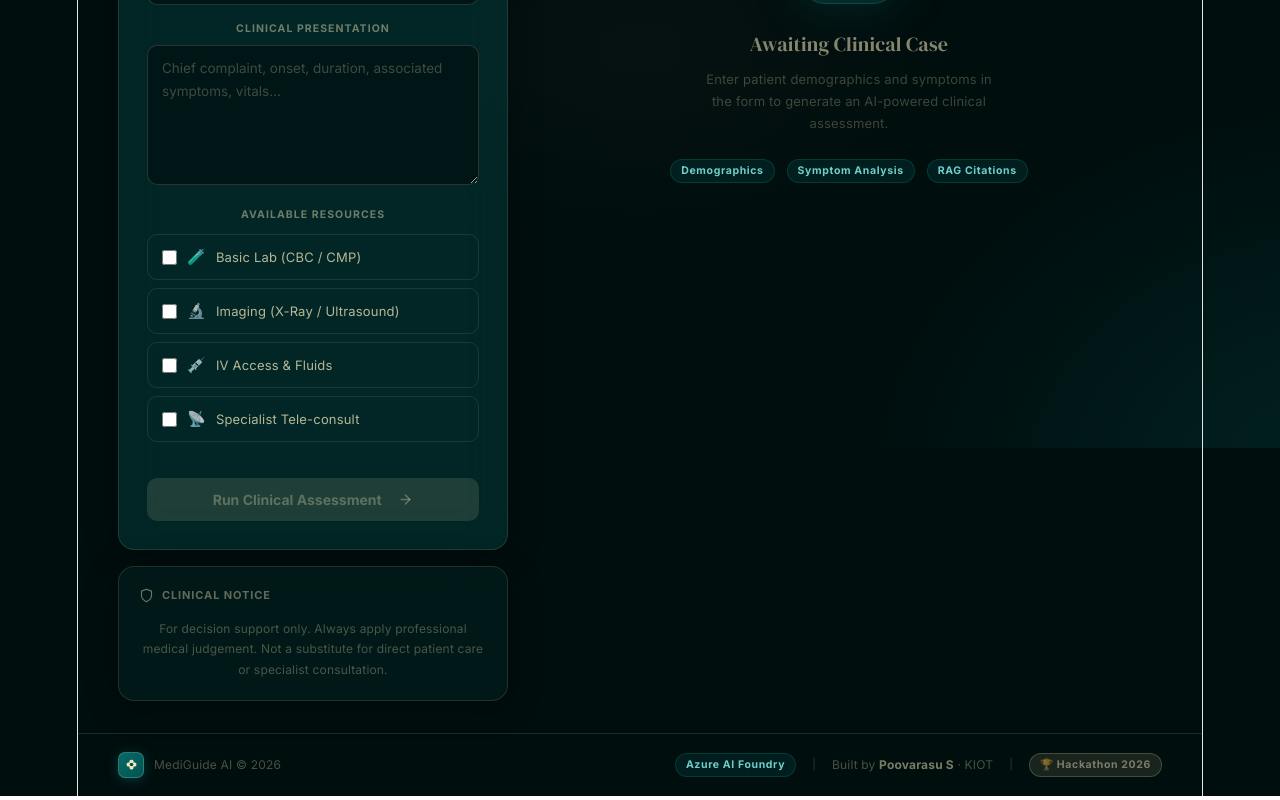
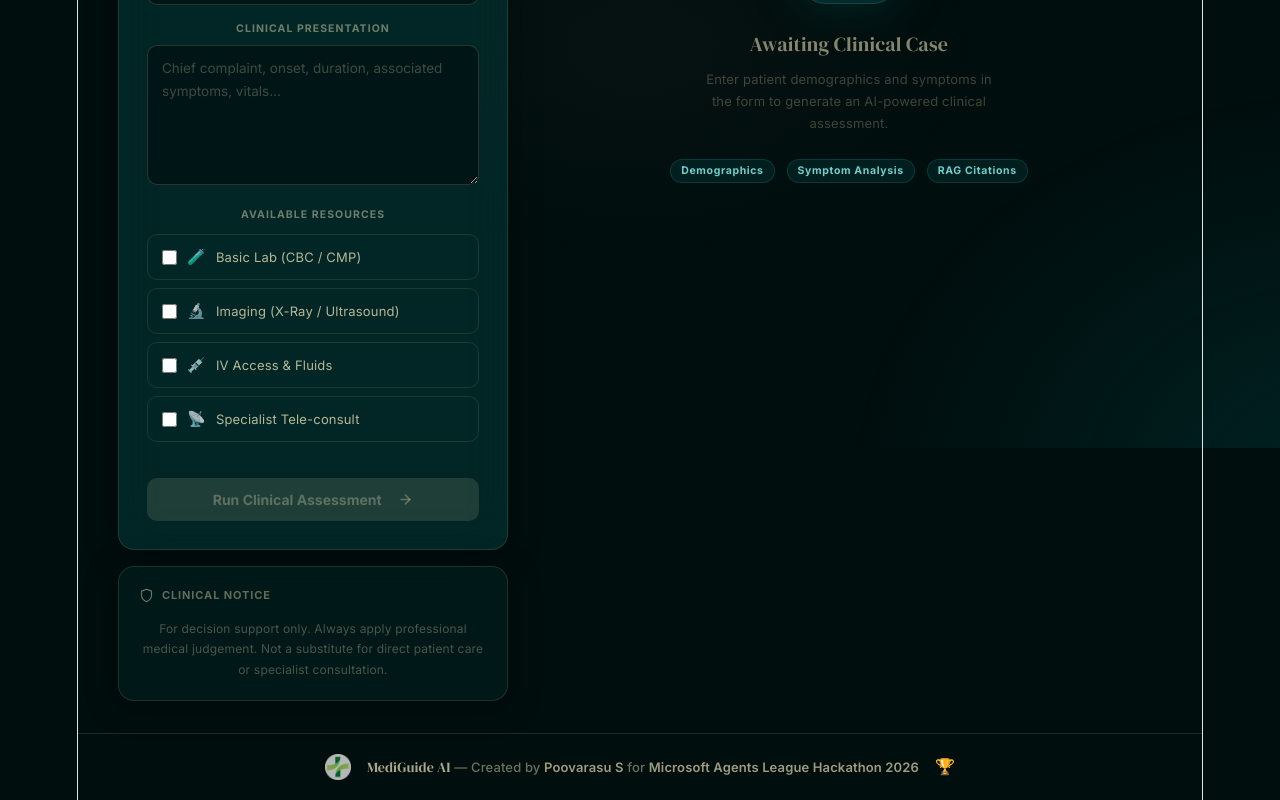
Before and after one commit to poovarasu638178-rgb/mediguide-ai, a React (Vite) app in the folder frontend/: page / in a window 1280 px wide. Shown: the part 352-1152 px from the top of the page. Built offline with nearby package versions, Linux system fonts and the light colour scheme.

Commit message:
Use real favicon.png as logo everywhere + clean footer credit

```diff
--- a/frontend/index.html
+++ b/frontend/index.html
@@ -8,8 +8,8 @@
     <meta name="theme-color" content="#035352" />
 
     <!-- Favicon / App Icons -->
-    <link rel="icon" type="image/svg+xml" href="/favicon.svg" />
-    <link rel="apple-touch-icon" href="/favicon.svg" />
+    <link rel="icon" type="image/png" href="/favicon.png" />
+    <link rel="apple-touch-icon" href="/favicon.png" />
 
     <!-- Open Graph -->
     <meta property="og:title" content="MediGuide AI — Clinical Decision Support" />
--- a/frontend/src/App.jsx
+++ b/frontend/src/App.jsx
@@ -4,6 +4,7 @@ import React, { useState, useEffect, useRef } from 'react';
    MEDIGUIDE AI  —  Premium Business UI
    Palette: Authentic Teal #035352  ·  Sidecar Yellow #F3E8BC
    Microsoft Agents League Hackathon 2026
+   Logo/Favicon: favicon.png (user asset)
 ═══════════════════════════════════════════════════════════ */
 
 const CSS = () => (
@@ -321,14 +322,15 @@ const CSS = () => (
   `}</style>
 );
 
+/* ── Logo image component using user's favicon.png ── */
+const LogoImg = ({ size = 32, style = {} }) => (
+  <img src="/favicon.png" alt="MediGuide AI Logo"
+    width={size} height={size}
+    style={{ borderRadius: 8, objectFit: 'contain', display: 'block', ...style }}
+  />
+);
+
 /* ══════════════ SVG ICONS ══════════════ */
-const LogoSVG = ({ size = 20 }) => (
-  <svg width={size} height={size} viewBox="0 0 64 64" fill="none">
-    <rect x="22" y="8" width="20" height="48" rx="8" fill="#F3E8BC"/>
-    <rect x="8" y="22" width="48" height="20" rx="8" fill="#F3E8BC"/>
-    <circle cx="32" cy="32" r="9" fill="#035352"/>
-  </svg>
-);
 
 const CheckIco = () => (
   <svg width="13" height="13" viewBox="0 0 24 24" fill="none" stroke="currentColor" strokeWidth="3" strokeLinecap="round" strokeLinejoin="round">
@@ -397,7 +399,7 @@ const EmptyState = () => (
       display:'flex',alignItems:'center',justifyContent:'center',
       boxShadow:'0 0 48px rgba(3,83,82,0.4)',
     }}>
-      <LogoSVG size={44} />
+      <LogoImg size={60} style={{borderRadius:12}} />
     </div>
     <div>
       <div style={{fontSize:20,fontFamily:'DM Serif Display,serif',color:'rgba(243,232,188,0.55)',marginBottom:8}}>
@@ -428,8 +430,9 @@ const LoadingPanel = ({ step, steps }) => (
           margin:'0 auto 20px',
           boxShadow:'0 0 40px rgba(3,83,82,0.5)',
           animation:'stepglow 1.4s ease-in-out infinite',
+          padding:8,
         }}>
-          <LogoSVG size={32} />
+          <LogoImg size={48} style={{borderRadius:10}} />
         </div>
         <div style={{fontSize:11,fontWeight:700,letterSpacing:'0.1em',textTransform:'uppercase',color:'rgba(243,232,188,0.4)',marginBottom:6}}>
           Azure AI Foundry
@@ -569,7 +572,9 @@ export default function App() {
       <header className="header">
         {/* Logo */}
         <a className="logo-wrap" href="#" onClick={e=>e.preventDefault()}>
-          <div className="logo-ico"><LogoSVG size={20} /></div>
+          <div className="logo-ico" style={{padding:4,background:'transparent',border:'none',boxShadow:'none'}}>
+            <LogoImg size={34} style={{borderRadius:8}} />
+          </div>
           <div>
             <div style={{fontSize:17,fontFamily:'DM Serif Display,serif',color:'var(--y)',lineHeight:1}}>MediGuide AI</div>
             <div style={{fontSize:10,color:'rgba(243,232,188,0.38)',fontWeight:600,letterSpacing:'0.07em',textTransform:'uppercase',marginTop:2}}>
@@ -816,20 +821,16 @@ export default function App() {
       </main>
 
       {/* ── Footer ── */}
-      <footer style={{borderTop:'1px solid var(--gb)',padding:'18px 40px',display:'flex',alignItems:'center',justifyContent:'space-between'}}>
-        <div style={{display:'flex',alignItems:'center',gap:10}}>
-          <div className="logo-ico" style={{width:26,height:26,borderRadius:7}}>
-            <LogoSVG size={13}/>
-          </div>
-          <span style={{fontSize:12,color:'rgba(243,232,188,0.3)'}}>MediGuide AI &copy; 2026</span>
-        </div>
-        <div style={{display:'flex',gap:16,alignItems:'center'}}>
-          <span className="pill pill-teal">Azure AI Foundry</span>
-          <span style={{fontSize:11,color:'rgba(243,232,188,0.2)'}}>|</span>
-          <span style={{fontSize:12,color:'rgba(243,232,188,0.3)'}}>Built by <strong style={{color:'rgba(243,232,188,0.5)'}}>Poovarasu S</strong> · KIOT</span>
-          <span style={{fontSize:11,color:'rgba(243,232,188,0.2)'}}>|</span>
-          <span className="pill pill-yellow">🏆 Hackathon 2026</span>
-        </div>
+      <footer style={{borderTop:'1px solid var(--gb)',padding:'20px 40px',display:'flex',alignItems:'center',justifyContent:'center',gap:16}}>
+        <LogoImg size={26} style={{borderRadius:7,opacity:0.7}} />
+        <span style={{fontSize:13,color:'rgba(243,232,188,0.45)',fontWeight:500,letterSpacing:'0.01em'}}>
+          <strong style={{color:'rgba(243,232,188,0.7)',fontFamily:'DM Serif Display,serif',fontWeight:400,fontSize:14}}>MediGuide AI</strong>
+          {' '}—{' '}
+          Created by <strong style={{color:'rgba(243,232,188,0.65)',fontWeight:600}}>Poovarasu S</strong>{' '}
+          for{' '}
+          <strong style={{color:'rgba(243,232,188,0.65)',fontWeight:600}}>Microsoft Agents League Hackathon 2026</strong>
+        </span>
+        <span style={{fontSize:16}}>🏆</span>
       </footer>
     </>
   );
```
Also changed, not shown: frontend/public/favicon.png (added).
